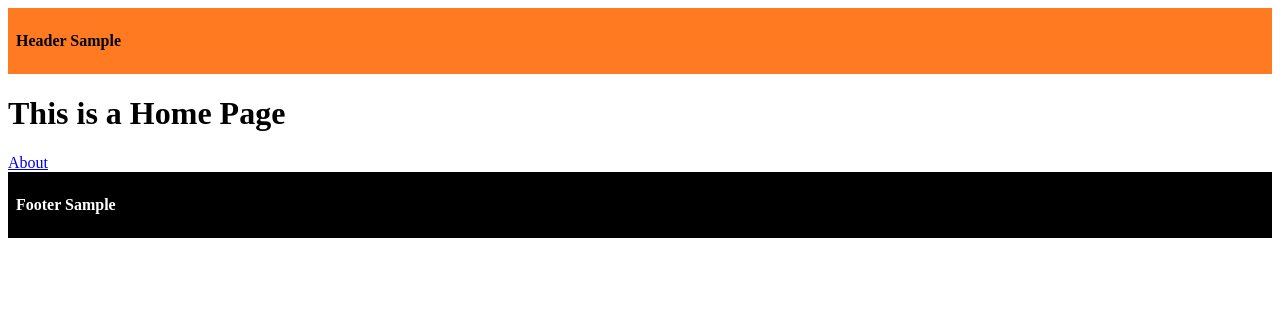
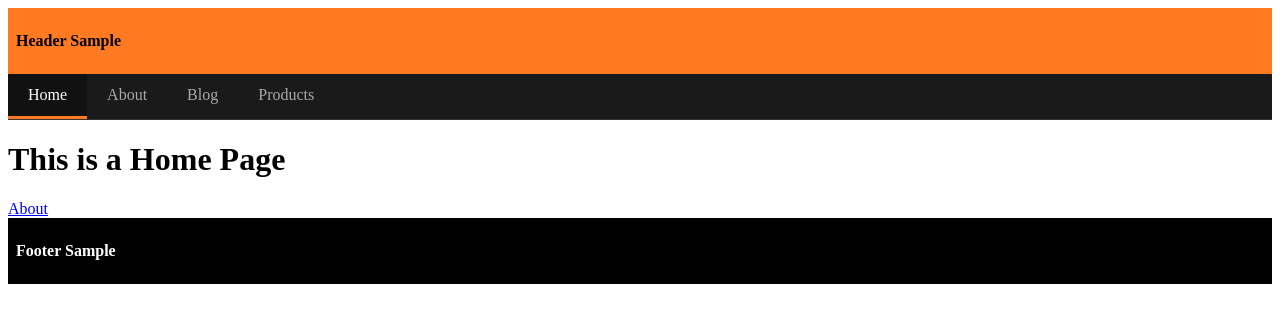
Before and after one commit to gitongatonny/nextjs-101, a Next.js app: page / in a window 1280 px wide. Shown: the top 322 px of the page. Built offline with nearby package versions, Linux system fonts and the light colour scheme.

Commit message:
active links

```diff
--- a/src/app/layout.tsx
+++ b/src/app/layout.tsx
@@ -15,6 +15,7 @@ export const metadata: Metadata = {
 
 //Root layout file
 import type { ReactNode } from "react";
+import Navbar from "@/components/Navbar";
 
 export default function RootLayout({ children }: { children: ReactNode }) {
   return (
@@ -29,6 +30,8 @@ export default function RootLayout({ children }: { children: ReactNode }) {
         >
           <p style={{ fontWeight: "bold" }} >Header Sample</p>
         </header>
+
+        <Navbar />
 
         {children}
 
--- /dev/null
+++ b/src/components/Navbar.module.css
@@ -0,0 +1,28 @@
+/* Navbar wrapper — horizontal flex strip sitting below the site header */
+.navbar {
+  display: flex;
+  gap: 0;
+  background-color: #1a1a1a;
+  border-bottom: 1px solid #333; /* subtle separator from page content */
+}
+
+/* Base link — muted by default so the active state reads as a clear upgrade */
+.navLink {
+  padding: 0.75rem 1.25rem;
+  color: #aaa;
+  text-decoration: none;
+  font-weight: 500;
+  transition: color 0.15s ease; /* smooth hover, no layout shift */
+}
+
+.navLink:hover {
+  color: #fff;
+}
+
+/* Active state — applied by isActive() in Navbar.tsx.
+   Orange matches the site header accent color (#ff7a21). */
+.active {
+  color: #fff;
+  background-color: #111;
+  border-bottom: 3px solid #ff7a21;
+}
--- /dev/null
+++ b/src/components/Navbar.tsx
@@ -0,0 +1,43 @@
+// Client component — required for usePathname (browser-only hook)
+"use client";
+
+import Link from "next/link";
+import { usePathname } from "next/navigation";
+import styles from "./Navbar.module.css";
+
+// Single source of truth for nav links — add/remove routes here only
+const navLinks = [
+  { label: "Home", href: "/" },
+  { label: "About", href: "/about" },
+  { label: "Blog", href: "/blog" },
+  { label: "Products", href: "/products" },
+];
+
+export default function Navbar() {
+  // Returns the current URL pathname (e.g. "/about" or "/blog/my-post")
+  const pathname = usePathname();
+
+  // "/" needs an exact match to avoid marking every route as active.
+  // All other links use prefix matching so nested routes (e.g. /blog/post-1)
+  // still highlight the parent link, while the trailing-slash guard prevents
+  // false positives (e.g. /about not matching /about-us).
+  function isActive(href: string): boolean {
+    if (href === "/") return pathname === "/";
+    return pathname === href || pathname.startsWith(href + "/");
+  }
+
+  return (
+    <nav className={styles.navbar}>
+      {/* Render each link; active class is applied via isActive */}
+      {navLinks.map(({ label, href }) => (
+        <Link
+          key={href}
+          href={href}
+          className={`${styles.navLink} ${isActive(href) ? styles.active : ""}`}
+        >
+          {label}
+        </Link>
+      ))}
+    </nav>
+  );
+}
```
